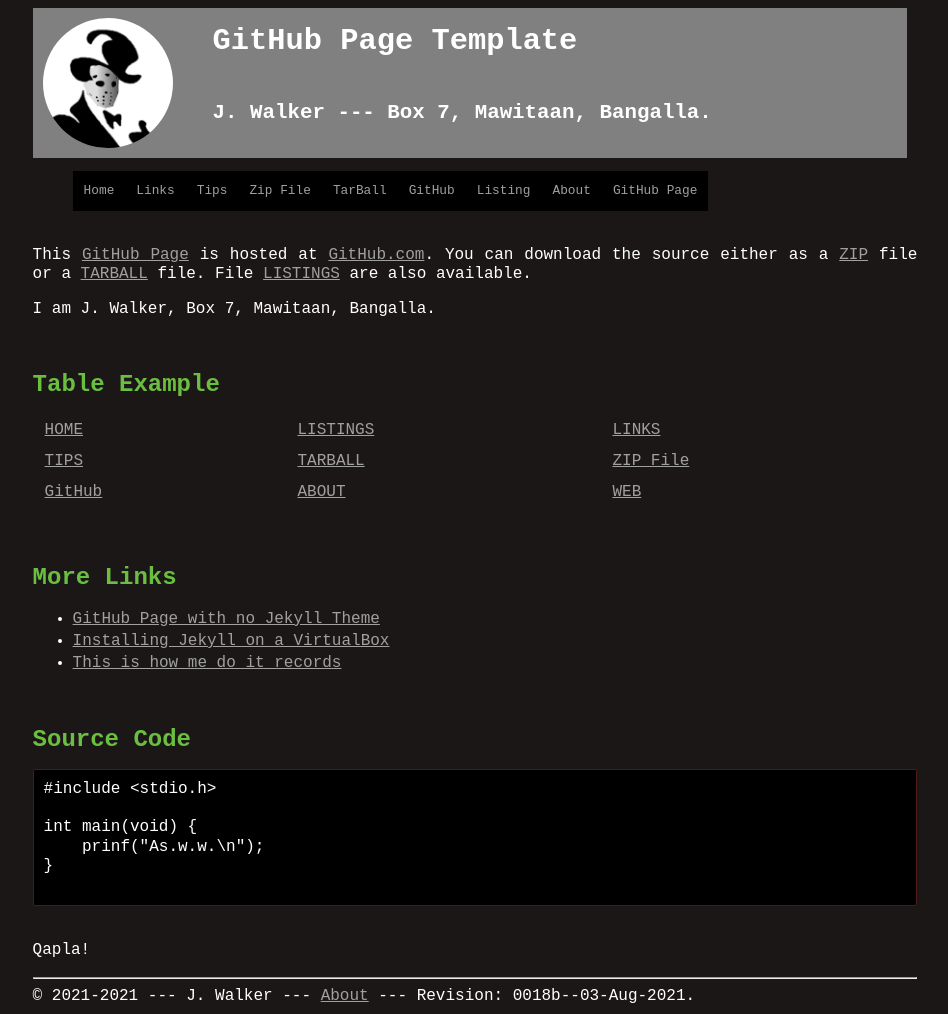
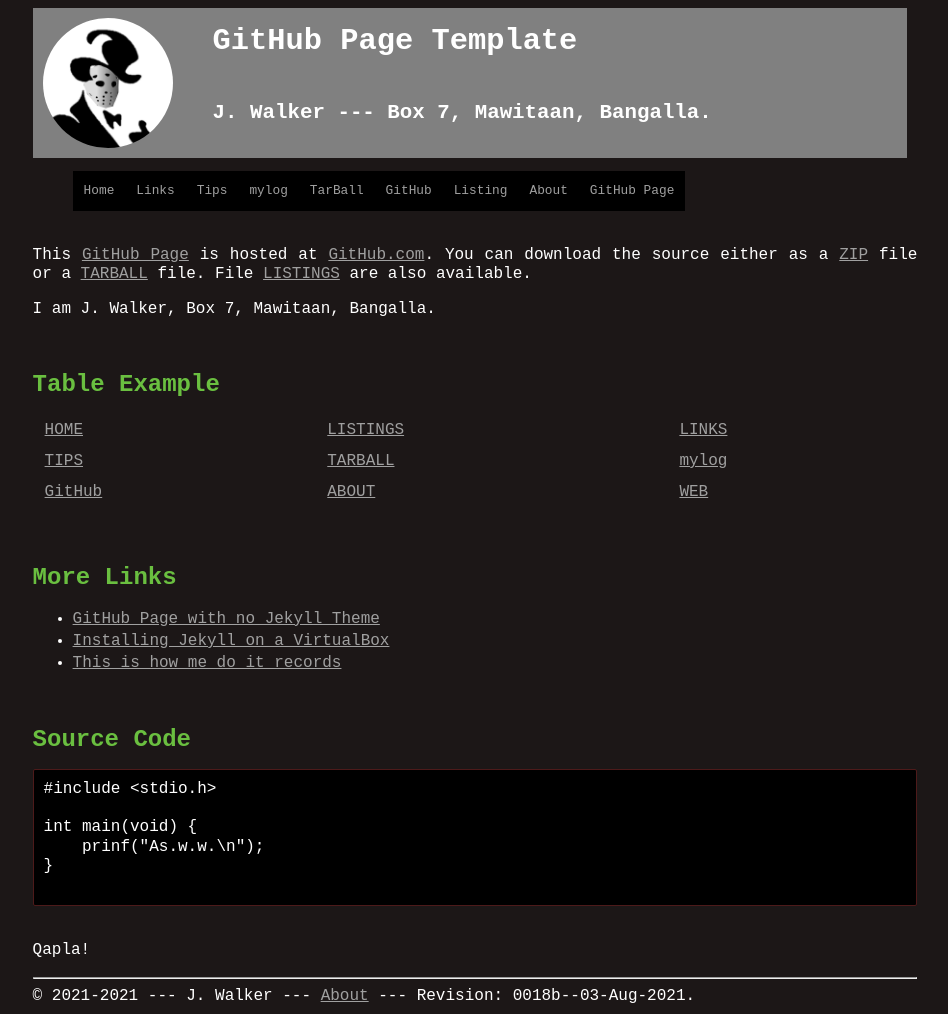
Before and after one commit to efsrdi/os212, a Jekyll site: the page built from index.md, in a window 1280 px wide. Shown: the whole page, without its empty margins (165-1113 px from the left). Built offline with Jekyll 4.4.1, drawn with Linux system fonts in a browser that asks for light colours.

Commit message:
Add my log, links and my own github

```diff
--- a/_config.yml
+++ b/_config.yml
@@ -1,8 +1,7 @@
 version:     "0018b--03-Aug-2021"
 copyright:   "2021-2021"
 description:
-  This is a
-  GitHub Page Template
+  OS 212 efsrdi
 disclaimer:
   I have spoken.
 keywords:    "jekyll, testing"
@@ -13,12 +12,12 @@ navbarlinks:
   link:      "/LINKS/"
 - navbar:    "Tips"
   link:      "/TIPS/"
-- navbar:    "Zip File"
-  link:      "/template.zip"
+- navbar:    "mylog"
+  link:      "/TXT/mylog.txt"
 - navbar:    "TarBall"
   link:      "/template.tar.bz2"
 - navbar:    "GitHub"
-  link:      "https://github.com/ThisIsHowMeDoIt/template/"
+  link:      "https://github.com/efsrdi/os212"
 - navbar:    "Listing"
   link:      "/000.html"
 - navbar:    "About"
@@ -45,4 +44,4 @@ google_analytics: "UA-89852122-15"
 
 urlweb:           "https://template.vlsm.org/"
 urlcontact:       "TBA"
-urlgithub:        "https://github.com/ThisIsHowMeDoIt/template"
+urlgithub:        "https://github.com/efsrdi/os212"
--- a/index.md
+++ b/index.md
@@ -14,7 +14,7 @@ I am {{ site.author }}, {{ site.address }}
 ## Table Example
 
 | [HOME]({{ site.baseurl }}/) | [LISTINGS]({{ site.baseurl }}/000.html) | [LINKS]({{ site.baseurl }}/LINKS/) |
-| [TIPS]({{ site.baseurl }}/TIPS/) | [TARBALL]({{ site.baseurl }}/template.tar.bz2) | [ZIP File]({{ site.baseurl }}/template.zip) |
+| [TIPS]({{ site.baseurl }}/TIPS/) | [TARBALL]({{ site.baseurl }}/template.tar.bz2) | [mylog]({{ site.baseurl }}/TXT/mylog.txt) |
 | [GitHub]({{ site.urlgithub }}) | [ABOUT]({{ site.baseurl }}/ABOUT/) | [WEB]({{ site.urlweb }}) |
 
 <br>
```
